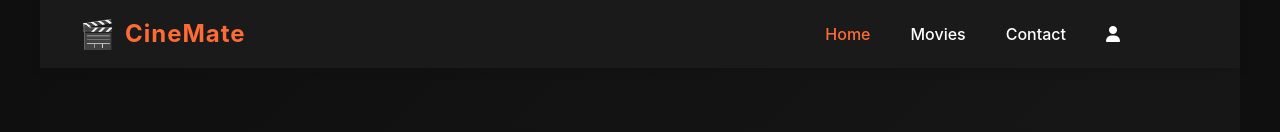
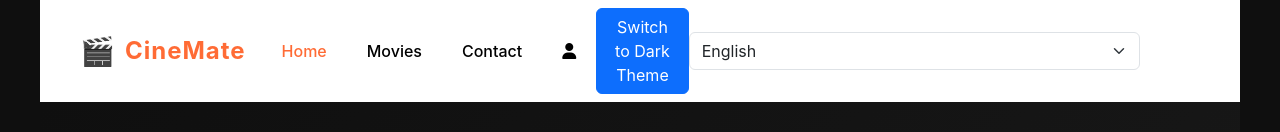
Before and after one commit to imsayan31/cinemate, a React (Create React App) app: page / in a window 1280 px wide. Shown: the top 132 px of the page. Built offline with nearby package versions, Linux system fonts and the light colour scheme; no server answers.

Commit message:
Understood Context API without useReducer.

```diff
--- a/src/components/Header.js
+++ b/src/components/Header.js
@@ -1,14 +1,19 @@
-import React, { useState } from 'react';
-import { Navbar, Nav, Container, Button } from 'react-bootstrap';
+import React, { useContext, useState } from 'react';
+import { Navbar, Nav, Container, Button, Form } from 'react-bootstrap';
 import '../styles/Header.scss';
 import { NavLink } from 'react-router-dom';
 import CommonModal from './CommonModal';
 import LoginForm from './LogInForm';
+import ThemeContext from '../context/ThemeContext';
+import LanguageContext from '../context/LanguageContext';
+import useFormatLanguage from '../hooks/useFormatLanguage';
 
 function Header() {
   const [showLoginForm, setShowLoginForm] = useState(false);
+  const { theme, toggleTheme } = useContext(ThemeContext);
+  const {language, selectLanguage} = useContext(LanguageContext);
   return (
-    <Navbar bg="dark" expand="lg" sticky="top" className="navbar-custom">
+    <Navbar bg={theme === 'dark' ? 'dark' : 'light'} expand="lg" sticky="top" className={ theme === 'dark' ? 'navbar-custom' : 'navbar-custom-light' }>
       <Container className="navbar-container">
         <Navbar.Brand href="#" className="brand">
           <span className="logo-icon">🎬</span>
@@ -17,14 +22,23 @@ function Header() {
         <Navbar.Toggle aria-controls="basic-navbar-nav" />
         <Navbar.Collapse id="basic-navbar-nav" className="justify-content-end">
           <Nav className="nav-menu">
-            <NavLink to="/" className={({ isActive }) => `nav-link ${isActive ? 'active' : ''}`}>Home</NavLink>
-            <NavLink to="/movies" className={({ isActive }) => `nav-link ${isActive ? 'active' : ''}`}>Movies</NavLink>
-            <NavLink to="/contact" className={({ isActive }) => `nav-link ${isActive ? 'active' : ''}`}>Contact</NavLink>
+            <NavLink to="/" className={({ isActive }) => `nav-link ${isActive ? 'active' : ''}`}>{useFormatLanguage('Home')}</NavLink>
+            <NavLink to="/movies" className={({ isActive }) => `nav-link ${isActive ? 'active' : ''}`}>{useFormatLanguage('Movies')}</NavLink>
+            <NavLink to="/contact" className={({ isActive }) => `nav-link ${isActive ? 'active' : ''}`}>{useFormatLanguage('Contact')}</NavLink>
             <Button className="user-btn" onClick={() => setShowLoginForm(true)}>
               <i className="fas fa-user"></i>
             </Button>
           </Nav>
         </Navbar.Collapse>
+        <Button className="theme-toggle-btn" onClick={toggleTheme}>
+          {theme === "light" ? "Switch to Dark Theme" : "Switch to Light Theme"}
+        </Button>
+        <Form.Select id='language-select' value={language} onChange={(e) => selectLanguage(e.target.value)}>
+          <option value="">-- Select Language --</option>
+          <option value="english" selected={language === 'english'}>English</option>
+          <option value="french" selected={language === 'french'}>French</option>
+          <option value="spanish" selected={language === 'spanish'}>Spanish</option>
+        </Form.Select>
         <CommonModal
           show={showLoginForm}
           onHide={() => setShowLoginForm(false)}
--- a/src/components/Home.js
+++ b/src/components/Home.js
@@ -1,10 +1,12 @@
-import React from 'react';
+import React, { useContext } from 'react';
 import MovieListing from './MovieListing';
 import '../styles/Home.scss';
+import ThemeContext from '../context/ThemeContext';
 
 function Home() {
+  const {theme} = useContext(ThemeContext);
   return (
-    <div className="home-page">
+    <div className={theme === 'dark' ? 'home-page' : 'home-page-light'}>
       <main className="main-content">
         <MovieListing />
       </main>
--- a/src/components/MovieListing.js
+++ b/src/components/MovieListing.js
@@ -14,7 +14,7 @@ const checkMovies = [
   ];
 
 const MovieCheckList = React.memo(({ movies, onSelect }) => {
-  console.log("🎬 MovieCheckList re-rendered");
+  // console.log("🎬 MovieCheckList re-rendered");
   return (
     <ul>
       {movies.map((movie) => (
@@ -73,15 +73,15 @@ function MovieListing() {
 
 
 
-  const handleSelect = (movie) => {
+  /* const handleSelect = (movie) => {
     console.log("Selected:", movie.title);
-  };
+  }; */
 
-  /* const handleSelect = useCallback((movie) => {
-    console.log("Selected:", movie.title);
-  }, []); */
+  const handleSelect = useCallback((movie) => {
+    //console.log("Selected:", movie.title);
+  }, []);
 
-  console.log("🔄 Parent re-rendered");
+
 
 
 
--- /dev/null
+++ b/src/context/LanguageContext.js
@@ -0,0 +1,5 @@
+import { createContext } from "react";
+
+const LanguageContext = createContext();
+
+export default LanguageContext;
--- /dev/null
+++ b/src/context/LanguageProvider.js
@@ -0,0 +1,19 @@
+import { useState } from "react"
+import LanguageContext from "./LanguageContext";
+
+const LanguageProvider = ({children}) => {
+    const [language, setLanguage] = useState("english");
+
+    const selectLanguage = (lang) => {
+        setLanguage(lang);
+        console.log("Selected language:", lang);
+    }
+
+    return (
+        <LanguageContext.Provider value={{ language, selectLanguage }}>
+            {children}
+        </LanguageContext.Provider>
+    );
+}
+
+export default LanguageProvider;
--- a/src/context/ThemeContext.js
+++ b/src/context/ThemeContext.js
@@ -0,0 +1,5 @@
+import { createContext } from "react";
+
+const ThemeContext = createContext();
+
+export default ThemeContext;
--- a/src/context/ThemeProvider.js
+++ b/src/context/ThemeProvider.js
@@ -0,0 +1,18 @@
+import { useState } from "react";
+import ThemeContext from "./ThemeContext";
+
+const ThemeProvider = ({ children }) => {
+    const [theme, setTheme] = useState("light");
+
+    const toggleTheme = () => {
+        setTheme((prevTheme) => (prevTheme === "light" ? "dark" : "light"));
+    };
+
+    return (
+        <ThemeContext.Provider value = {{ theme, toggleTheme }}>
+            {children}
+        </ThemeContext.Provider>
+    );
+};
+
+export default ThemeProvider;
--- /dev/null
+++ b/src/hooks/useFormatLanguage.js
@@ -0,0 +1,17 @@
+import { useContext } from "react";
+import LanguageContext from "../context/LanguageContext";
+
+export default function useFormatLanguage(text) {
+    const {language} = useContext(LanguageContext);
+
+    switch(language) {
+        case "english":
+            return text === 'Home' ? 'Home' : text === 'Movies' ? 'Movies' : 'Contact';
+        case "french":
+            return text === 'Home' ? 'Accueil' : text === 'Movies' ? 'Films' : 'Contact';
+        case "spanish":
+            return text === 'Home' ? 'Inicio' : text === 'Movies' ? 'Películas' : 'Contacto';
+        default:
+            return text;
+    }
+}
--- a/src/index.js
+++ b/src/index.js
@@ -4,12 +4,18 @@ import './index.scss';
 import App from './App';
 import reportWebVitals from './reportWebVitals';
 import { BrowserRouter } from 'react-router-dom';
+import ThemeProvider from './context/ThemeProvider';
+import LanguageProvider from './context/LanguageProvider';
 
 const root = ReactDOM.createRoot(document.getElementById('root'));
 root.render(
   <React.StrictMode>
     <BrowserRouter>
-      <App />
+      <ThemeProvider>
+        <LanguageProvider>
+          <App />
+        </LanguageProvider>
+      </ThemeProvider>
     </BrowserRouter>
   </React.StrictMode>
 );
--- a/src/styles/Header.scss
+++ b/src/styles/Header.scss
@@ -2,7 +2,6 @@
 .navbar-custom {
   box-shadow: 0 2px 10px rgba(0, 0, 0, 0.1);
   background-color: #1a1a1a !important;
-
   .navbar-container {
     display: flex;
     justify-content: space-between;
@@ -102,3 +101,84 @@
     }
   }
 }
+
+.navbar-custom-light {
+    background-color: #ffffff !important;
+
+    .navbar-container {
+      display: flex;
+      justify-content: space-between;
+      align-items: center;
+    }
+
+    .brand {
+    display: flex;
+    align-items: center;
+    gap: 10px;
+    font-weight: bold;
+    font-size: 24px;
+    color: #ff6b35 !important;
+    transition: transform 0.3s ease;
+    white-space: nowrap;
+
+    &:hover {
+      transform: scale(1.05);
+    }
+
+    .logo-icon {
+      font-size: 28px;
+    }
+
+    .logo-text {
+      letter-spacing: 1px;
+    }
+  }
+
+  .nav-menu {
+    display: flex;
+    gap: 0;
+    margin-left: auto;
+    align-items: center;
+
+    .nav-link {
+      color: #000000 !important;
+      margin-left: 0;
+      padding: 10px 20px !important;
+      font-weight: 500;
+      position: relative;
+      transition: color 0.3s ease;
+      text-decoration: none !important;
+
+      &:hover {
+        color: #ff6b35 !important;
+        text-decoration: none !important;
+      }
+
+      &.active {
+        color: #ff6b35 !important;
+      }
+    }
+
+    .user-btn {
+      border: none;
+      padding: 10px 20px !important;
+      background-color: transparent !important;
+      color: #000000 !important;
+      font-weight: 500;
+      margin-left: 0;
+      display: flex;
+      align-items: center;
+      justify-content: center;
+      transition: color 0.3s ease;
+      text-decoration: none !important;
+
+      i {
+        font-size: 16px;
+      }
+
+      &:hover {
+        color: #ff6b35 !important;
+      }
+    }
+  }
+  }
--- a/src/styles/Home.scss
+++ b/src/styles/Home.scss
@@ -11,3 +11,10 @@
   display: flex;
   flex-direction: column;
 }
+
+.home-page-light {
+  display: flex;
+  flex-direction: column;
+  min-height: 100vh;
+  background-color: #FFFFFF;
+}
```
